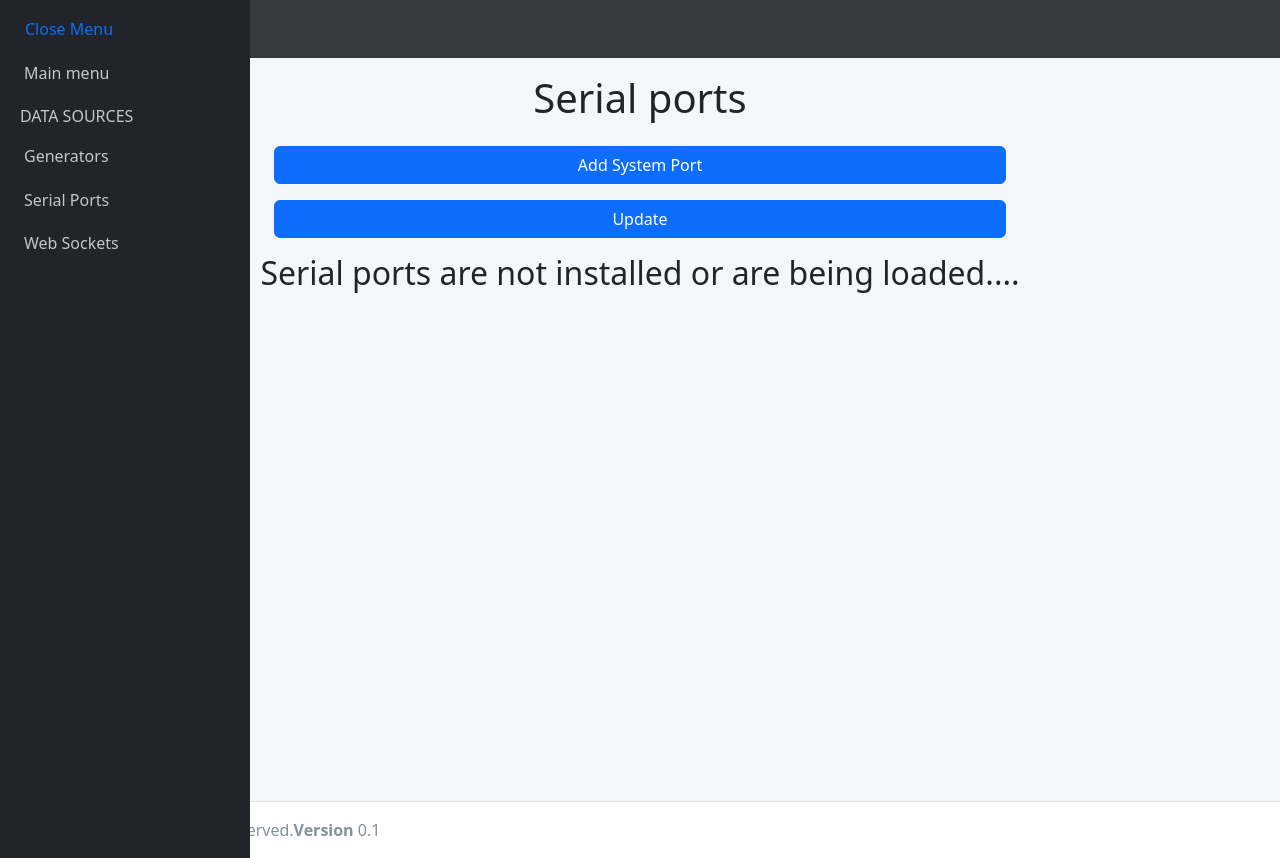
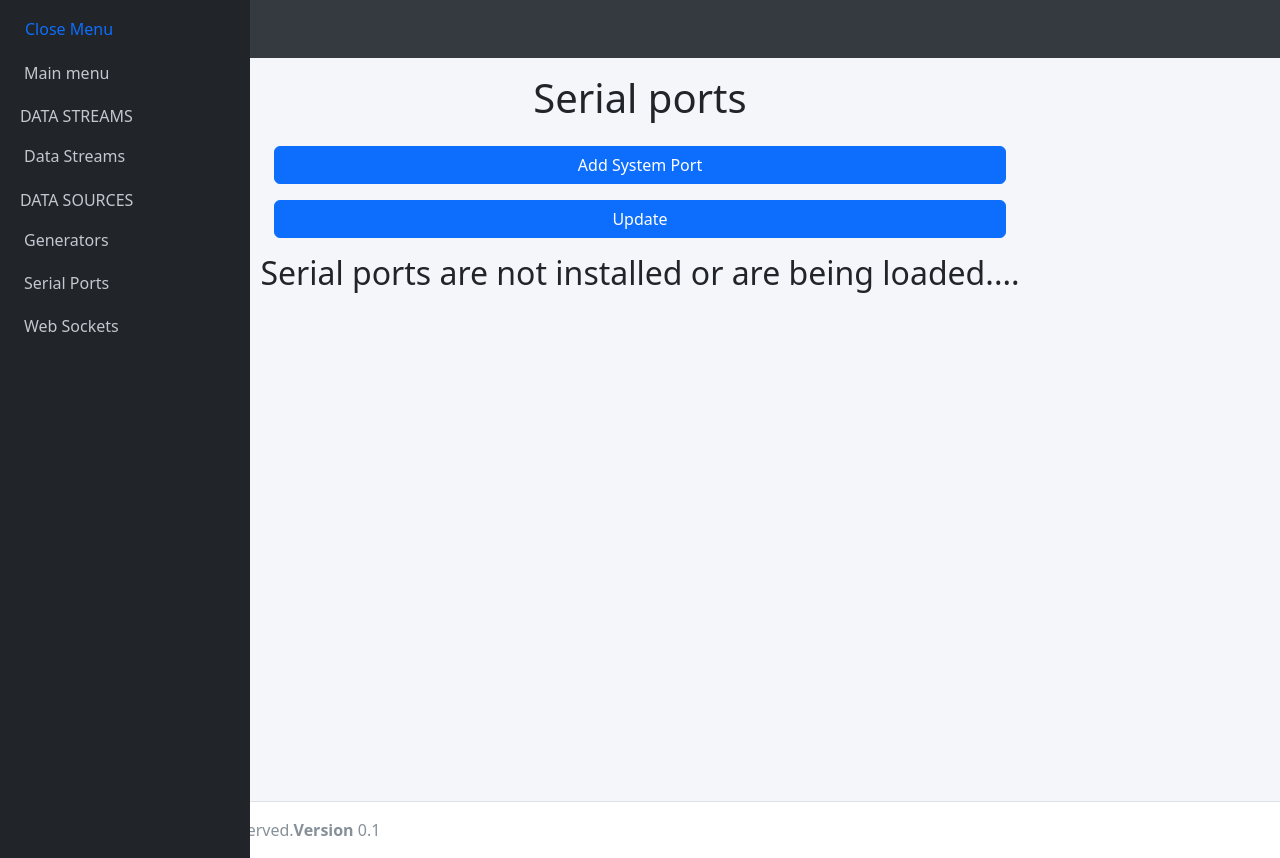
Before and after one commit to ArthurKoba/series-communication, a React (Create React App) app: page /serial in a window 1280 px wide. Both pictures are taken after a click on the button 8 px from the left and 16 px from the top of the page. Built offline with nearby package versions, Linux system fonts and the light colour scheme.

Commit message:
add Data streams template

```diff
--- a/src/App.js
+++ b/src/App.js
@@ -7,6 +7,7 @@ import Footer from "./pages/layout/Footer";
 import {observer} from "mobx-react-lite";
 import designStorage from "./store/designStorage";
 import SerialPorts from "./pages/SerialPorts";
+import DataStreams from "./pages/DataStreams";
 
 
 
@@ -24,6 +25,7 @@ const App = observer(() => {
                         <Routes>
                             <Route path="/" element={<MainPage/>}/>
                             <Route path="/serial" element={<SerialPorts/>}/>
+                            <Route path="/dataStreams" element={<DataStreams/>}/>
                         </Routes>
                     </Content>
                     <Footer></Footer>
--- /dev/null
+++ b/src/pages/DataStreams.jsx
@@ -0,0 +1,12 @@
+import React from 'react';
+import {Container} from "react-bootstrap";
+
+const DataStreams = () => {
+    return (
+        <Container fluid>
+
+        </Container>
+    );
+};
+
+export default DataStreams;
--- a/src/pages/layout/Sidebar.jsx
+++ b/src/pages/layout/Sidebar.jsx
@@ -20,6 +20,13 @@ const Sidebar = observer(() => {
                         <Link to={"/"} className="nav-link">
                             <i className="nav-icon fas fa-copy"></i>
                             <p>Main menu</p>
+                        </Link>
+                    </li>
+                    <li className="nav-header">DATA STREAMS</li>
+                    <li className="nav-item">
+                        <Link to={"/dataStreams"} className="nav-link">
+                            <i className="nav-icon fas fa-copy"></i>
+                            <p>Data Streams</p>
                         </Link>
                     </li>
                     <li className="nav-header">DATA SOURCES</li>
--- /dev/null
+++ b/src/store/dataStreamManager.js
@@ -0,0 +1,31 @@
+import {makeAutoObservable} from "mobx";
+
+class DataStreamManager {
+
+    // serialReaders = []
+
+    constructor() {
+        // makeAutoObservable(this)
+    }
+
+    // async readStream(reader) {
+    //     console.log(reader)
+    //     let buffer = new Buffer()
+    //     while (true) {
+    //         let data = await reader.read()
+    //         console.log(data)
+    //         await new Promise(resolve => setTimeout(resolve, 10));
+    //     }
+    // }
+
+    addStream({type, resourceObject}) {
+        // let reader = resourceObject.portObject.readable.getReader()
+        // this.readStream(reader).then(() => null)
+    }
+
+    deleteStream({type, resourceObject}) {
+
+    }
+}
+
+export default new DataStreamManager();
--- a/src/store/serialPortStorage.js
+++ b/src/store/serialPortStorage.js
@@ -1,5 +1,6 @@
 import {makeAutoObservable} from "mobx";
 import serialManagerStorage, {getPortId} from "./serialManagerStorage";
+import dataStreamManager from "./dataStreamManager";
 
 export function checkBaudRate(value) {
     return Number.isInteger(value) && value > 0 && value < 10000000
@@ -28,7 +29,7 @@ class SerialPortItemStorage {
     onConnect() {
         this.isConnected = true
         this.isConnecting = false
-        console.log(this.portObject.readable)
+        dataStreamManager.addStream({type: "serial", resourceObject: this})
         serialManagerStorage.updateConfigs()
     }
 
@@ -38,6 +39,7 @@ class SerialPortItemStorage {
     }
 
     disconnect() {
+        dataStreamManager.deleteStream({type: "serial", resourceObject: this})
         this.portObject.close()
         this.isConnected = false
         serialManagerStorage.updateConfigs()
```
